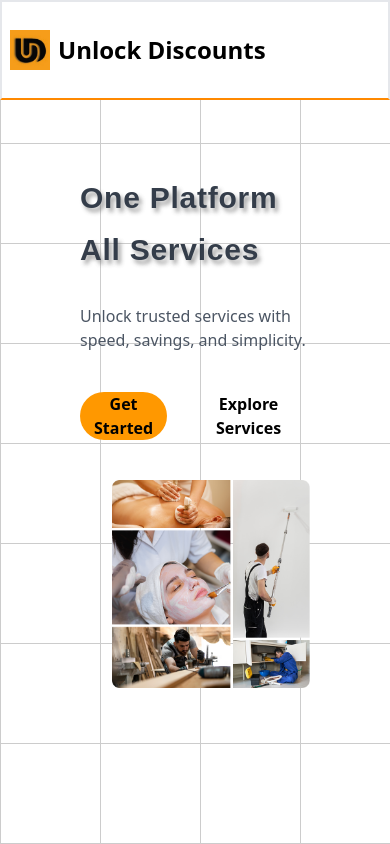
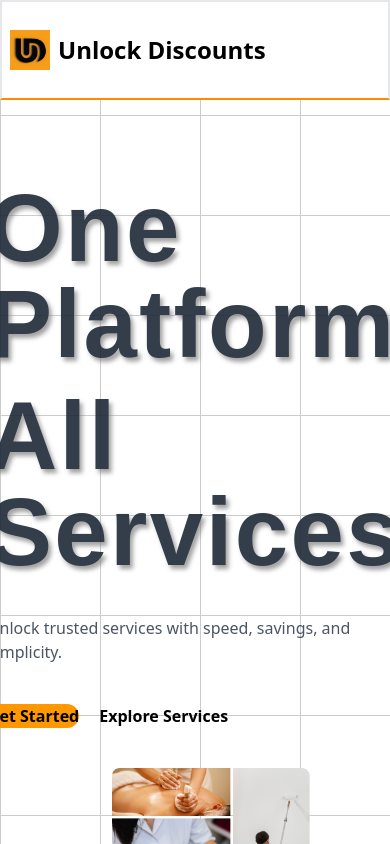
Before and after one commit to garimatiwari2004/design, a React (Create React App) app: page / in a window 390 px wide. Shown: the top 844 px of the page. Built offline with nearby package versions, Linux system fonts and the light colour scheme.

Commit message:
Fix heading responsiveness in Hero component

```diff
--- a/src/components/hero.jsx
+++ b/src/components/hero.jsx
@@ -15,8 +15,8 @@ const Hero = () => {
       <div className="flex w-full justify-center gap-10 space-x-8  px-20 py-10 flex-wrap">
       <div className="flex flex-col  " >
         <div className="flex flex-col  space-y-4 ">
-          <h1 className="md:text-8xl text-3xl sm:text-5xl  text-gray-800 font-extrabold font-poppins tracking-wide opacity-90" style={{ textShadow: "3px 4px 4px rgba(128,128,128,0.8)" }}>One Platform</h1>
-          <h1  className="md:text-8xl text-3xl sm:text-5xl  text-gray-800 font-extrabold font-poppins tracking-wide opacity-90 " style={{ textShadow: "3px 4px 4px rgba(128,128,128,0.8)" }}>All Services</h1>
+          <h1 className="text-8xl  text-gray-800 font-extrabold font-poppins tracking-wide opacity-90" style={{ textShadow: "3px 4px 4px rgba(128,128,128,0.8)" }}>One Platform</h1>
+          <h1  className="text-8xl  text-gray-800 font-extrabold font-poppins tracking-wide opacity-90 " style={{ textShadow: "3px 4px 4px rgba(128,128,128,0.8)" }}>All Services</h1>
         </div>
         <div>
           <p className="text-gray-600 text-semibold mt-9 md:text-xl sm:text-md">
```
